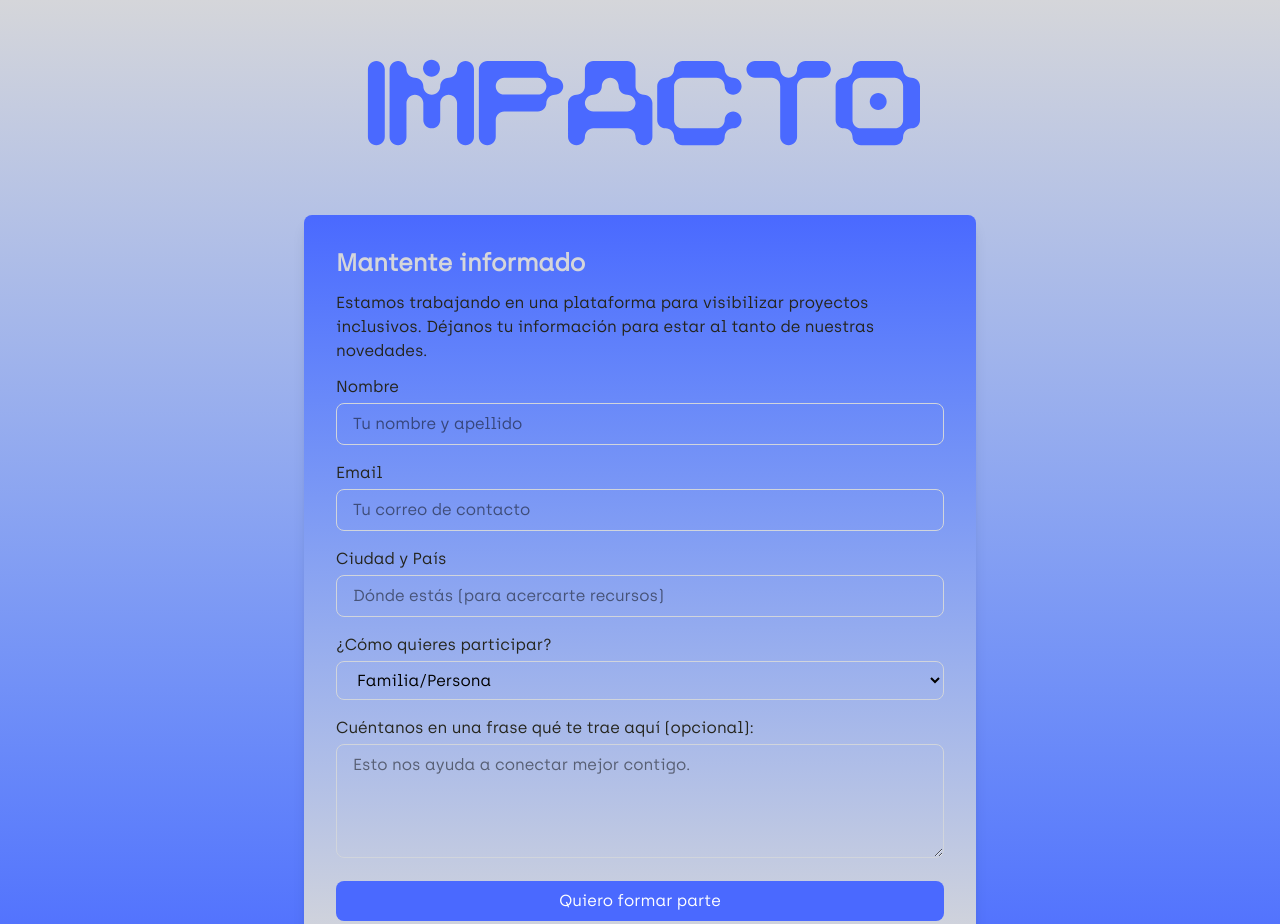
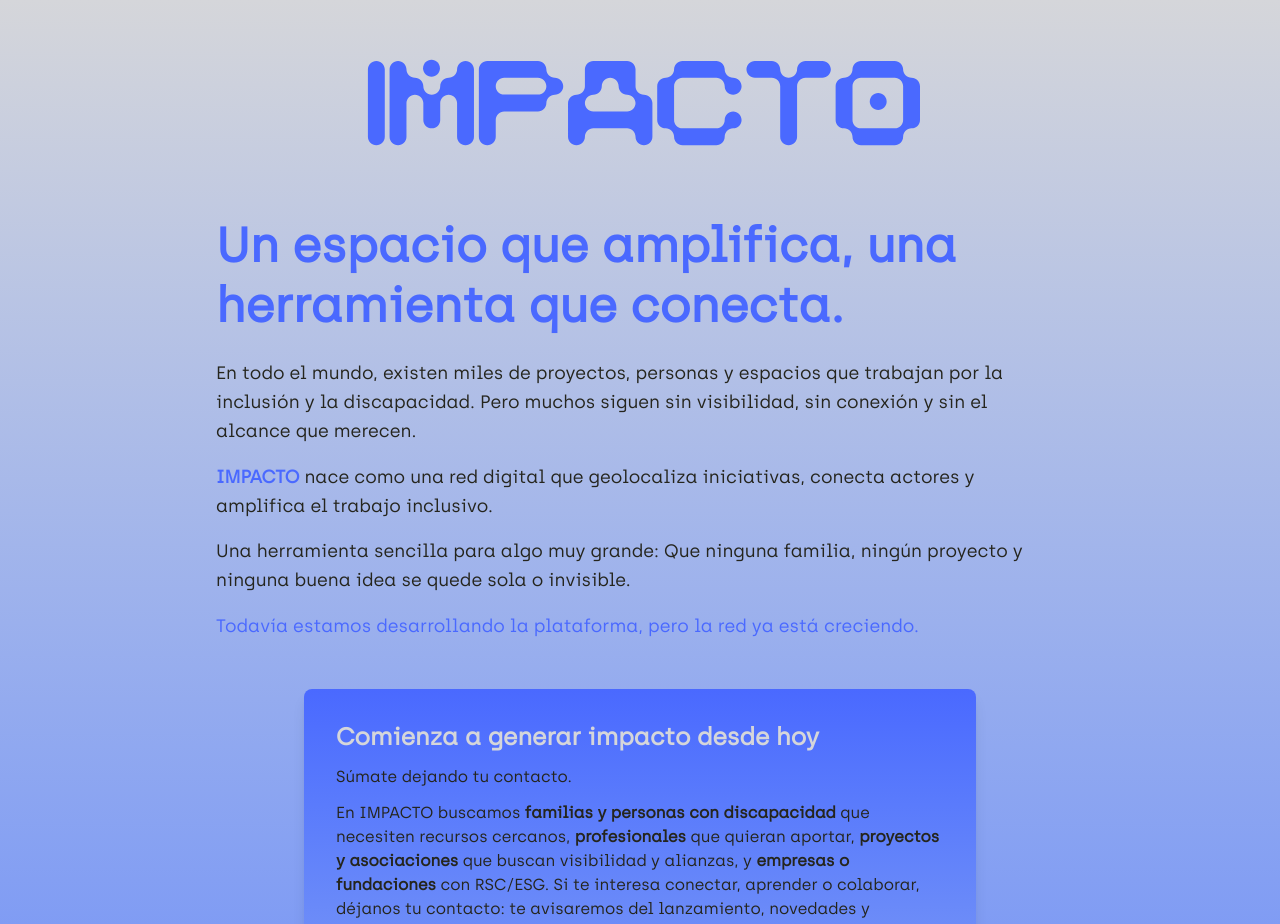
Before and after one commit to rladaga/impacto, a Next.js app: page / in a window 1280 px wide. Shown: the top 924 px of the page. Built offline with nearby package versions, Linux system fonts and the light colour scheme.

Commit message:
cambios en contenido

```diff
--- a/app/page.tsx
+++ b/app/page.tsx
@@ -113,6 +113,47 @@ export default function Home() {
               <ImpactoLogo />
             </motion.div>
 
+            <motion.section
+              className="max-w-4xl mx-auto mb-12 px-6"
+              variants={itemVariants}
+            >
+              <motion.h2
+                className="text-4xl md:text-5xl font-bold text-secondary mb-6 leading-tight"
+                variants={itemVariants}
+              >
+                Un espacio que amplifica, una herramienta que conecta.
+              </motion.h2>
+
+              <motion.div
+                className="space-y-4 text-dark text-lg leading-relaxed"
+                variants={itemVariants}
+              >
+                <p>
+                  En todo el mundo, existen miles de proyectos, personas y
+                  espacios que trabajan por la inclusión y la discapacidad. Pero
+                  muchos siguen sin visibilidad, sin conexión y sin el alcance
+                  que merecen.
+                </p>
+
+                <p>
+                  <span className="font-semibold text-secondary">IMPACTO</span>{" "}
+                  nace como una red digital que geolocaliza iniciativas, conecta
+                  actores y amplifica el trabajo inclusivo.
+                </p>
+
+                <p>
+                  Una herramienta sencilla para algo muy grande: Que ninguna
+                  familia, ningún proyecto y ninguna buena idea se quede sola o
+                  invisible.
+                </p>
+
+                <p className="text-secondary font-medium">
+                  Todavía estamos desarrollando la plataforma, pero la red ya
+                  está creciendo.
+                </p>
+              </motion.div>
+            </motion.section>
+
             {/* Card blanca con contenido */}
             <motion.div
               className="bg-linear-to-b from-secondary to-light rounded-lg shadow-lg p-8 max-w-2xl mx-auto"
@@ -122,13 +163,22 @@ export default function Home() {
                 className="text-2xl text-light font-semibold mb-3"
                 variants={itemVariants}
               >
-                Mantente informado
+                Comienza a generar impacto desde hoy
               </motion.h2>
 
               <motion.p className="text-dark mb-3" variants={itemVariants}>
-                Estamos trabajando en una plataforma para visibilizar proyectos
-                inclusivos. Déjanos tu información para estar al tanto de
-                nuestras novedades.
+                Súmate dejando tu contacto.{" "}
+              </motion.p>
+              <motion.p className="text-dark mb-6" variants={itemVariants}>
+                En IMPACTO buscamos{" "}
+                <strong>familias y personas con discapacidad</strong> que
+                necesiten recursos cercanos, <strong>profesionales</strong> que
+                quieran aportar, <strong>proyectos y asociaciones</strong> que
+                buscan visibilidad y alianzas, y{" "}
+                <strong>empresas o fundaciones</strong> con RSC/ESG. Si te
+                interesa conectar, aprender o colaborar, déjanos tu contacto: te
+                avisaremos del lanzamiento, novedades y oportunidades para
+                participar.
               </motion.p>
 
               {/* Formulario */}
```
